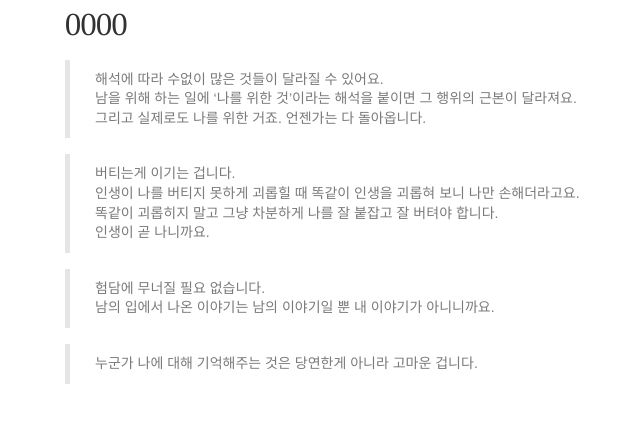
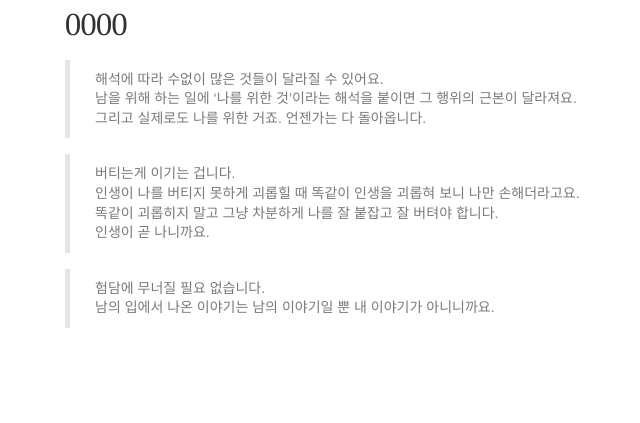
Before and after one commit to finddme/finddme.github.io, a Jekyll site: the page built from about.md, in a window 1280 px wide and 1390 px high, cut to the strip 950-1373 px from the top of the window. Shown: the whole strip, without its empty margins (115-755 px from the left). Built offline with Jekyll 4.4.1, drawn with Linux system fonts in a browser that asks for light colours; nearby versions of some CDN libraries; comment, search, counter and statistics services are not loaded.

Commit message:
Update about.md

```diff
--- a/about.md
+++ b/about.md
@@ -44,5 +44,3 @@ title: About
 
 > 험담에 무너질 필요 없습니다.
 남의 입에서 나온 이야기는 남의 이야기일 뿐 내 이야기가 아니니까요.
-
-> 누군가 나에 대해 기억해주는 것은 당연한게 아니라 고마운 겁니다.
```
